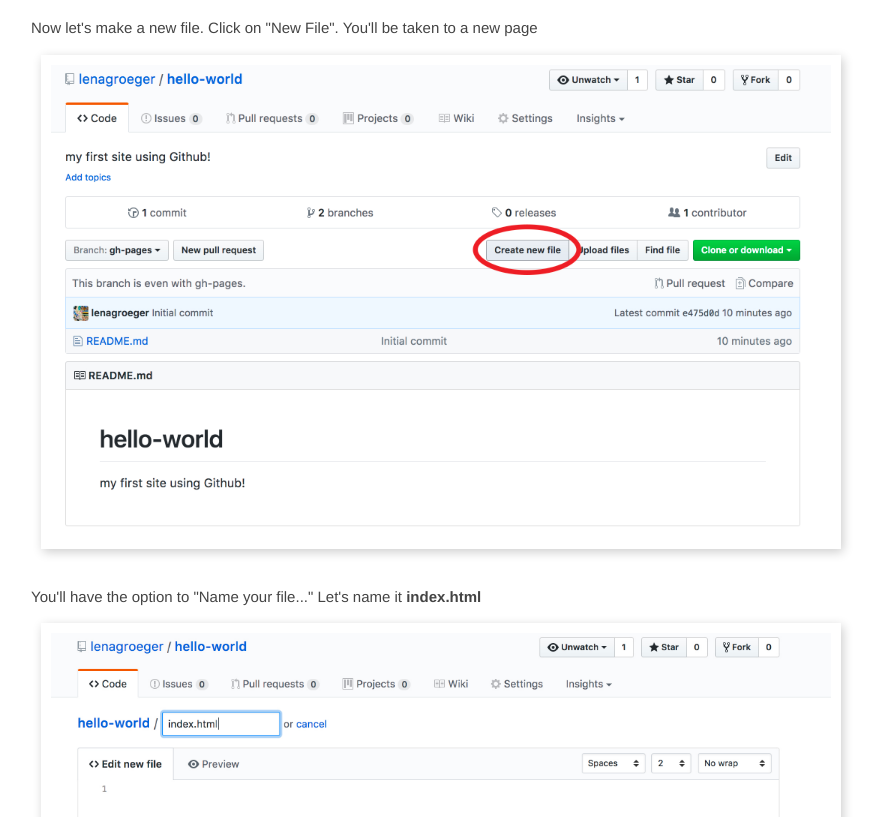
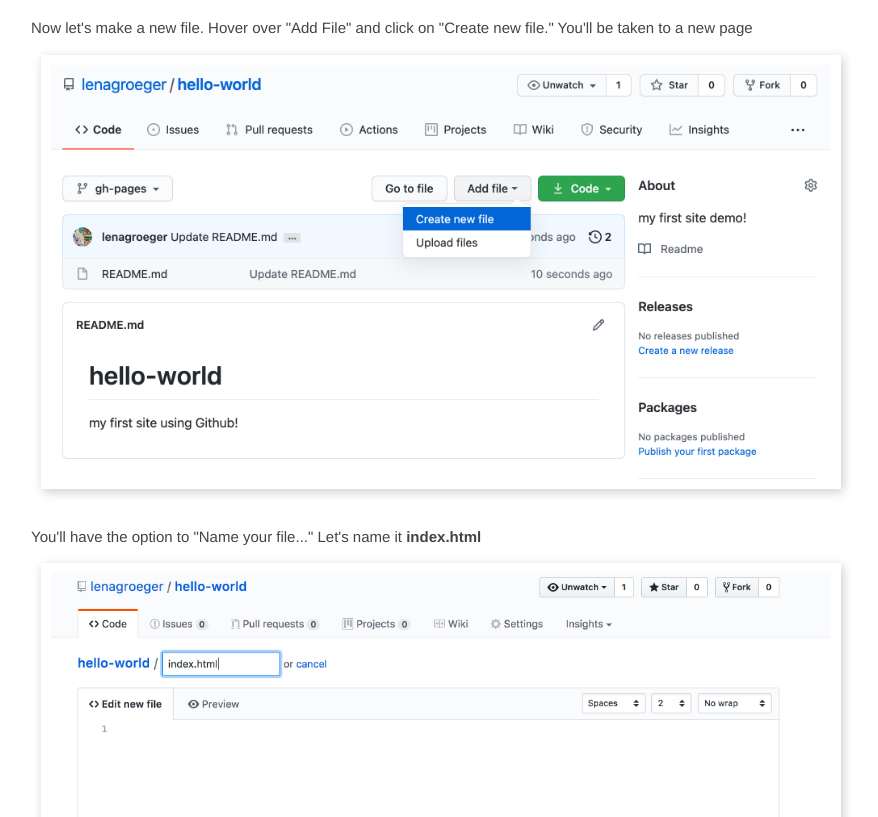
Before and after one commit to lenagroeger/makeawebsite, a plain HTML site: page index.html in a window 1280 px wide. Shown: the part 2423-3240 px from the top of the page, without its empty margins (209-1087 px from the left). Drawn offline with Linux system fonts and the light colour scheme; a web font is replaced by a local one.

Commit message:
new screenshot

```diff
--- a/index.html
+++ b/index.html
@@ -55,8 +55,8 @@
       </ul>
 
 
-      <p>Now let's make a new file. Click on "New File". You'll be taken to a new page</p>
-      <img src="img/newfile.jpg">
+      <p>Now let's make a new file. Hover over "Add File" and click on "Create new file." You'll be taken to a new page</p>
+      <img src="img/newfile.png">
       <p> You'll have the option to "Name your file..." Let's name it <strong>index.html</strong> </p>
       <img src="img/nameyourfile.jpg">
       <p> We're also going to put in the following text into this new file: <code>&lt;h1&gt;My New Site!&lt;/h1&gt;</code> </p>
```
Also changed, not shown: img/newfile.png (added), 1 other file.
